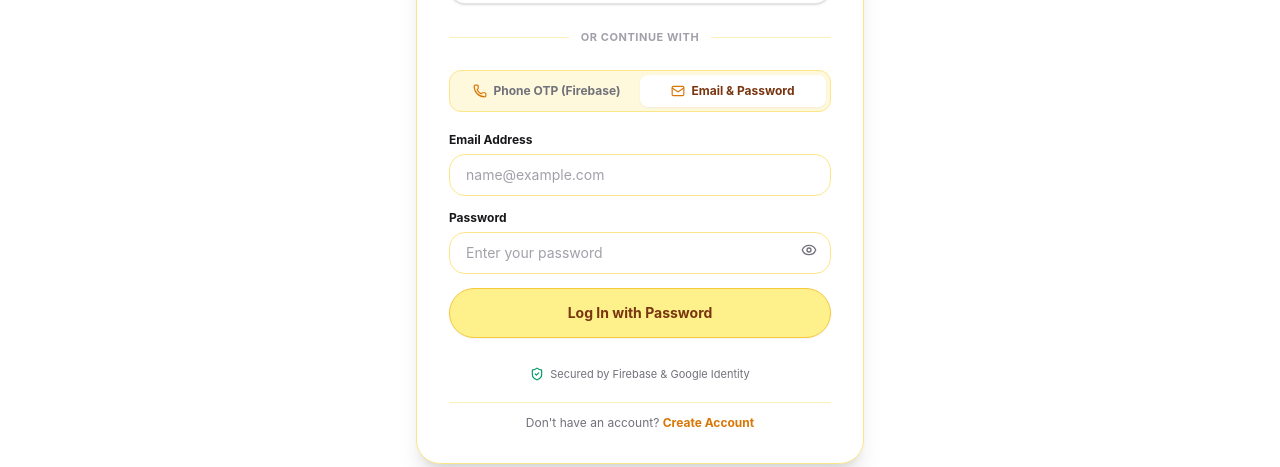
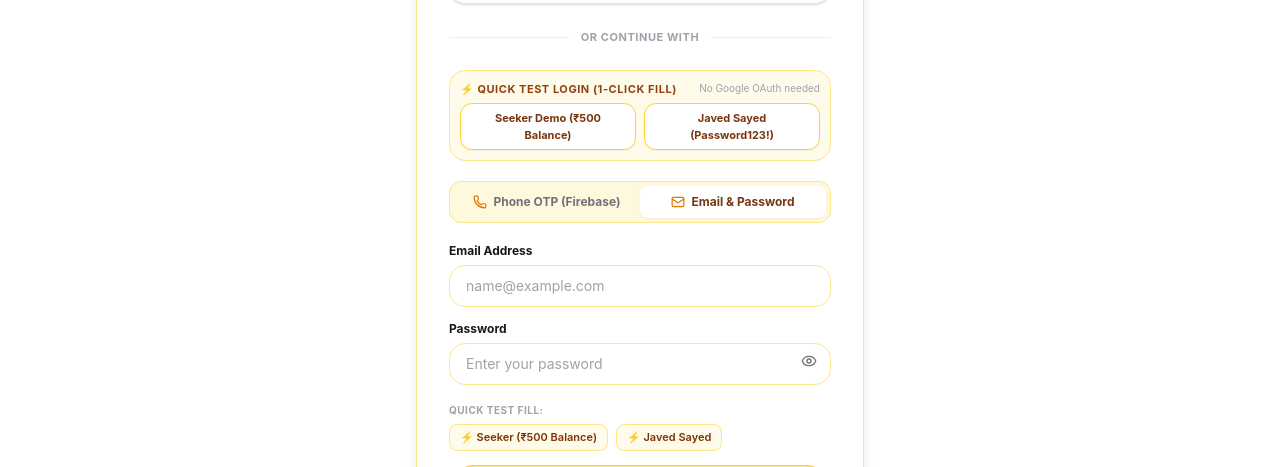
Before and after one commit to sarvexmarketing-hash/astro, a Next.js app in the folder astroo-customer-web/: page /login in a window 1280 px wide. Both pictures are taken after a click on the button "Email & Password". Shown: the part 333-800 px from the top of the page. Built offline with nearby package versions, Linux system fonts and the light colour scheme; no server answers.

Commit message:
feat(auth): add 1-click test fill chips for demo accounts

```diff
--- a/astroo-customer-web/src/app/login/page.tsx
+++ b/astroo-customer-web/src/app/login/page.tsx
@@ -477,6 +477,42 @@ function LoginContent() {
           <div className="flex-grow border-t border-[#FDE68A]/60"></div>
         </div>
 
+        {/* Quick Demo Fill Buttons */}
+        <div className="p-2.5 rounded-2xl bg-[#FFFBEB] border border-[#FDE68A] space-y-1.5">
+          <div className="flex items-center justify-between">
+            <span className="text-[11px] font-bold text-[#92400E] uppercase tracking-wider flex items-center gap-1">
+              ⚡ Quick Test Login (1-Click Fill)
+            </span>
+            <span className="text-[10px] text-[#A1A1AA]">No Google OAuth needed</span>
+          </div>
+          <div className="flex flex-wrap gap-2">
+            <button
+              type="button"
+              onClick={() => {
+                setAuthMode('email');
+                setEmail('customer@astro.com');
+                setPassword('User@123');
+                setError(null);
+              }}
+              className="flex-1 py-1.5 px-2.5 rounded-xl bg-white hover:bg-amber-100 border border-amber-300 text-[11px] font-bold text-[#78350F] shadow-2xs hover:shadow-xs transition-all cursor-pointer text-center"
+            >
+              Seeker Demo (₹500 Balance)
+            </button>
+            <button
+              type="button"
+              onClick={() => {
+                setAuthMode('email');
+                setEmail('javedsayed133@gmail.com');
+                setPassword('Password123!');
+                setError(null);
+              }}
+              className="flex-1 py-1.5 px-2.5 rounded-xl bg-white hover:bg-amber-100 border border-amber-300 text-[11px] font-bold text-[#78350F] shadow-2xs hover:shadow-xs transition-all cursor-pointer text-center"
+            >
+              Javed Sayed (Password123!)
+            </button>
+          </div>
+        </div>
+
         {/* Auth Mode Toggle (Phone OTP vs Email) */}
         <div className="flex rounded-xl bg-[#FEF3C7]/60 p-1 border border-[#FDE68A]">
           <button
@@ -640,6 +676,35 @@ function LoginContent() {
               </div>
             </div>
 
+            {/* Quick Demo Fill Buttons */}
+            <div className="pt-1 space-y-1.5">
+              <span className="text-[10px] font-bold text-[#A1A1AA] uppercase tracking-wider block">
+                Quick Test Fill:
+              </span>
+              <div className="flex flex-wrap gap-2">
+                <button
+                  type="button"
+                  onClick={() => {
+                    setEmail('customer@astro.com');
+                    setPassword('User@123');
+                  }}
+                  className="px-2.5 py-1 rounded-lg bg-amber-50 hover:bg-amber-100 border border-amber-200 text-[11px] font-semibold text-amber-900 transition-colors cursor-pointer"
+                >
+                  ⚡ Seeker (₹500 Balance)
+                </button>
+                <button
+                  type="button"
+                  onClick={() => {
+                    setEmail('javedsayed133@gmail.com');
+                    setPassword('Password123!');
+                  }}
+                  className="px-2.5 py-1 rounded-lg bg-amber-50 hover:bg-amber-100 border border-amber-200 text-[11px] font-semibold text-amber-900 transition-colors cursor-pointer"
+                >
+                  ⚡ Javed Sayed
+                </button>
+              </div>
+            </div>
+
             <button
               type="submit"
               disabled={isLoading}
```
